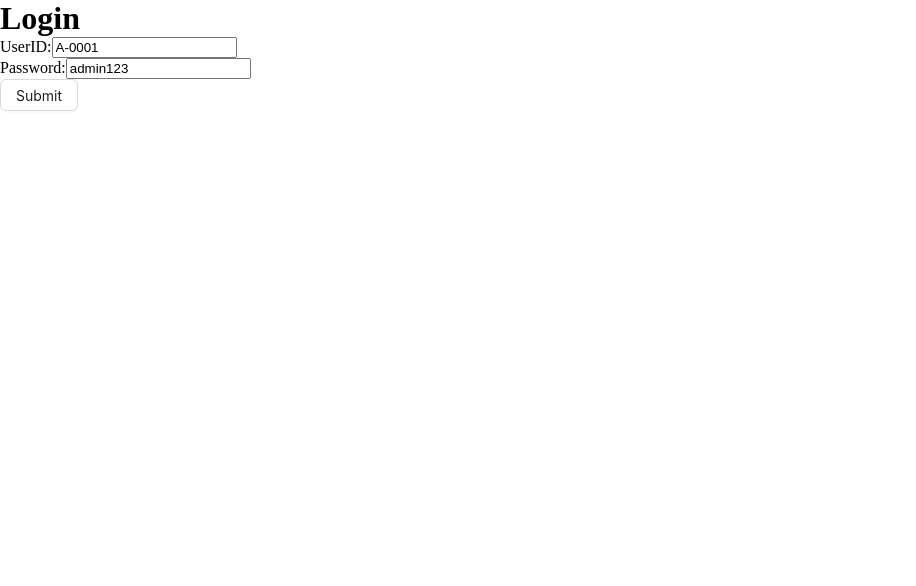
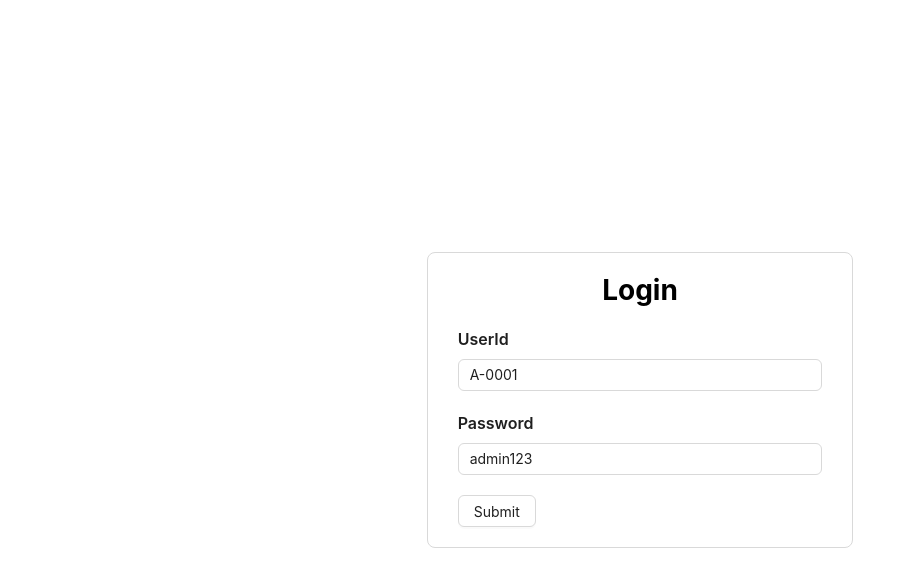
Before and after one commit to iqbal-dev/university-management-client, a React (Vite) app: page /login in a window 1280 px wide. Shown: the top 586 px of the page, without its empty margins (0-916 px from the left). Built offline with nearby package versions, Linux system fonts and the light colour scheme.

Commit message:
[add] input and form component, implement these component

```diff
--- /dev/null
+++ b/src/components/form/PHForm.tsx
@@ -0,0 +1,30 @@
+import { ReactNode } from "react";
+import {
+  FieldValues,
+  FormProvider,
+  SubmitHandler,
+  useForm,
+} from "react-hook-form";
+type TFormConfig = {
+  defaultValues?: Record<string, any>;
+};
+type TFormProps = {
+  onSubmit: SubmitHandler<FieldValues>;
+  children: ReactNode;
+} & TFormConfig;
+export default function PHForm({
+  onSubmit,
+  children,
+  defaultValues,
+}: TFormProps) {
+  const formConfig: TFormConfig = {};
+  if (defaultValues) {
+    formConfig.defaultValues = defaultValues;
+  }
+  const methods = useForm(formConfig);
+  return (
+    <FormProvider {...methods}>
+      <form onSubmit={methods.handleSubmit(onSubmit)}>{children}</form>
+    </FormProvider>
+  );
+}
--- /dev/null
+++ b/src/components/form/PHInput.tsx
@@ -0,0 +1,18 @@
+import { Input, Typography } from "antd";
+import { Controller } from "react-hook-form";
+type TInputProps = {
+  name: string;
+  type: string;
+  label?: string;
+};
+export default function PHInput({ name, type, label }: TInputProps) {
+  return (
+    <div style={{ marginBottom: "20px" }}>
+      {label ? <Typography.Title level={5}>{label}</Typography.Title> : null}
+      <Controller
+        name={name}
+        render={({ field }) => <Input id={name} {...field} type={type} />}
+      />
+    </div>
+  );
+}
--- a/src/pages/Login.tsx
+++ b/src/pages/Login.tsx
@@ -1,7 +1,9 @@
-import { Button } from "antd";
-import { FieldValues, useForm } from "react-hook-form";
+import { Button, Col, Row } from "antd";
+import { FieldValues } from "react-hook-form";
 import { useNavigate } from "react-router-dom";
 import { toast } from "sonner";
+import PHForm from "../components/form/PHForm";
+import PHInput from "../components/form/PHInput";
 import { useLoginMutation } from "../redux/features/auth/authApi";
 import { setUsers, TUser } from "../redux/features/auth/authSlice";
 import { useAppDispatch } from "../redux/hooks";
@@ -11,17 +13,12 @@
   const dispatch = useAppDispatch();
   const navigate = useNavigate();
   const [login] = useLoginMutation();
-  const { handleSubmit, register } = useForm({
-    defaultValues: {
-      userId: "A-0001",
-      password: "admin123",
-    },
-  });
   const onSubmit = async (data: FieldValues) => {
     const userInfo = {
       id: data.userId,
       password: data.password,
     };
+    console.log("🚀 ~ onSubmit ~ userInfo:", userInfo);
 
     const toastId = toast.loading("logging in");
 
@@ -51,20 +48,27 @@
       }
     }
   };
+  const defaultValues = {
+    userId: "A-0001",
+    password: "admin123",
+  };
   return (
-    <div>
-      <h1>Login</h1>
-      <form onSubmit={handleSubmit(onSubmit)}>
-        <div>
-          <label>UserID:</label>
-          <input type="text" {...register("userId")} />
-        </div>
-        <div>
-          <label>Password:</label>
-          <input type="text" {...register("password")} />
-        </div>
-        <Button htmlType="submit">Submit</Button>
-      </form>
-    </div>
+    <Row justify="center" align="middle" style={{ height: "100vh" }}>
+      <Col
+        span={8}
+        style={{
+          border: "1px solid #d9d9d9",
+          padding: "20px 30px",
+          borderRadius: "8px",
+        }}
+      >
+        <PHForm onSubmit={onSubmit} defaultValues={defaultValues}>
+          <h1 style={{ textAlign: "center", marginBottom: "20px" }}>Login</h1>
+          <PHInput name="userId" type="text" label="UserId" />
+          <PHInput name="password" type="text" label="Password" />
+          <Button htmlType="submit">Submit</Button>
+        </PHForm>
+      </Col>
+    </Row>
   );
 }
--- a/src/redux/api/baseApi.ts
+++ b/src/redux/api/baseApi.ts
@@ -63,7 +63,6 @@
         })
       );
 
-      // Retry the original query with the new token
       result = await baseQuery(args, api, extraOptions);
     } else {
       api.dispatch(logout());
```
